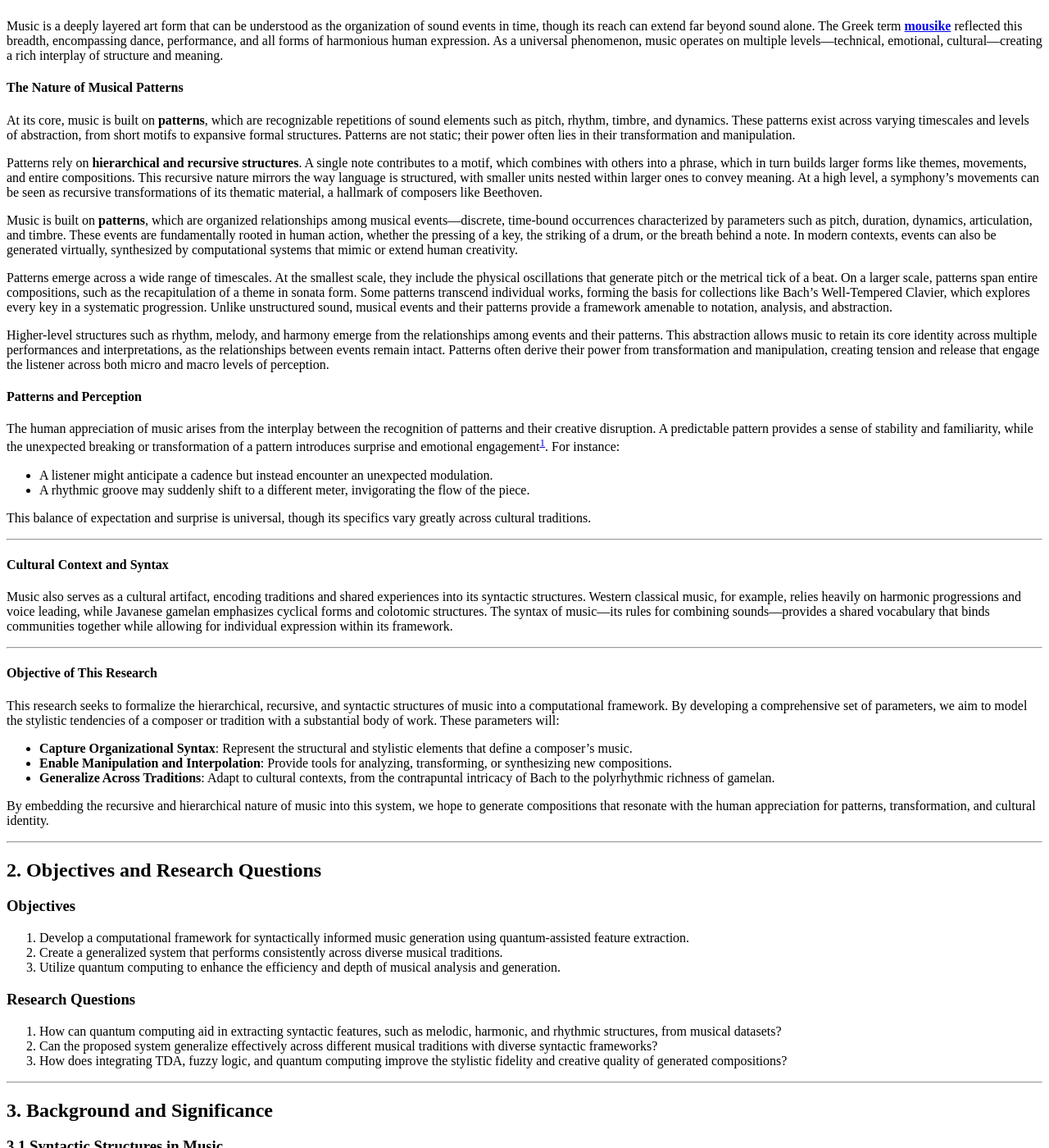
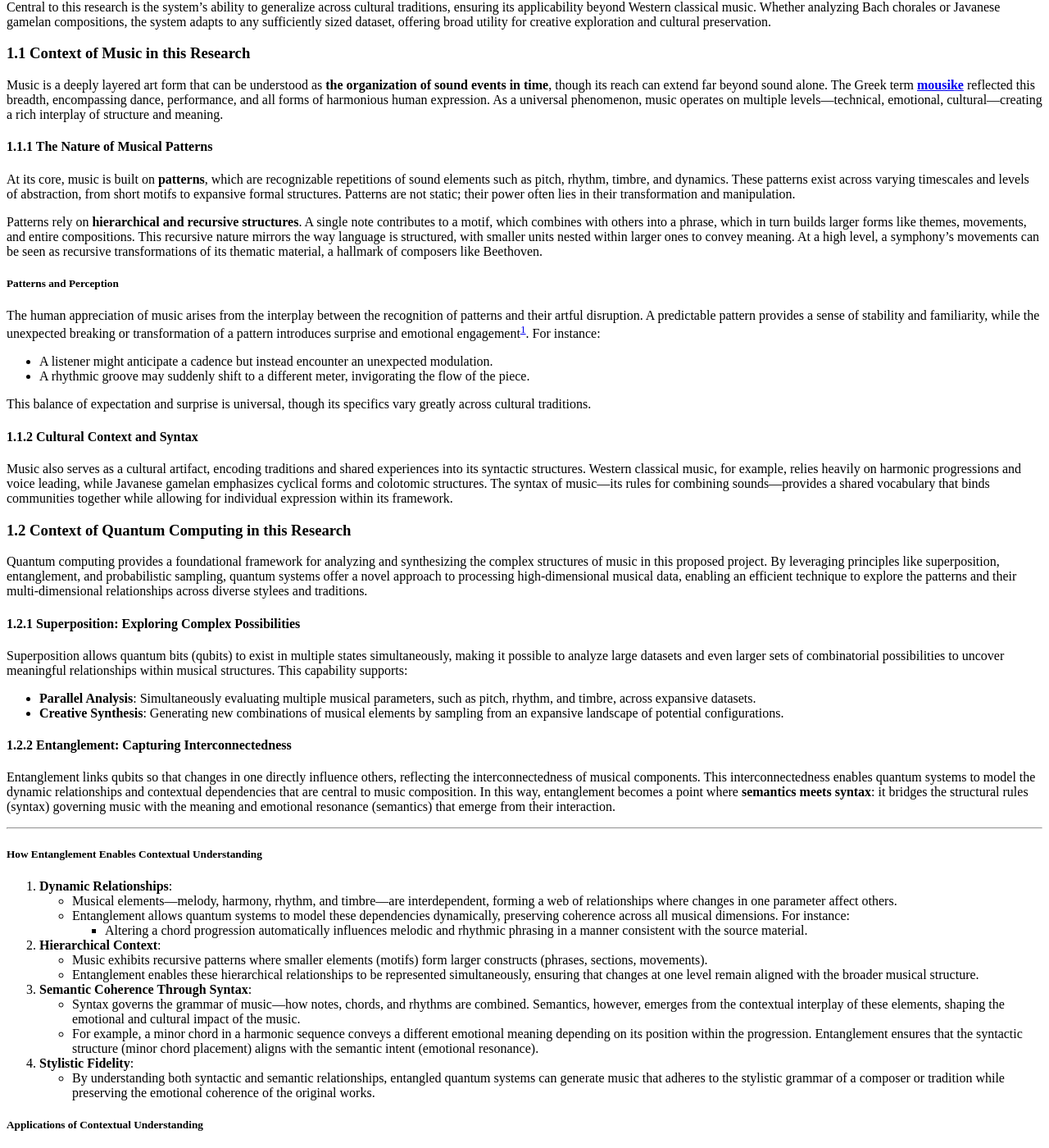
Before and after one commit to CHI-CityTech/QuantumMusic, a Jekyll site: the page built from InitialProposal.md, in a window 1280 px wide and 1400 px high, scrolled down 324 px. Shown: the whole window at 82% size. Built offline with Jekyll 4.4.1, drawn with Linux system fonts in a browser that asks for light colours; our own code applies the rules of GitHub Pages for plain Markdown files; some of the changed text lies outside the part shown.

Commit message:
Update InitialProposal.md

```diff
--- a/InitialProposal.md
+++ b/InitialProposal.md
@@ -1,43 +1,112 @@
 # **Research Proposal: Quantum and Fuzzy Logic-Driven Musical Composition with Syntactic Awareness and Cross-Cultural Applicability**
 
+Draft!  All information in this proposal is tentative, subject to further discussion and feasability.
+
+Dr. David B. Smith
+2024-11-25
+
 ## **1. Introduction**
-Music, a vibrant art form common across all human culture, is shaped by distinctive syntactic structures that define its many different styles. This research project proposes a novel system for generating derivative compositions in the style of a chosen composer, tradition, or combination thereof. By incorporating **syntactic awareness** and leveraging **quantum computing**, **fuzzy logic**, and **Topological Data Analysis (TDA)**, the system will analyze, model, and generate music with stylistic fidelity and creative flexibility.
+Music, a universal expressive art form common across all human culture, is shaped by distinctive syntactic structures that define its many different styles. This research project proposes a novel system for generating derivative compositions in the style of a chosen composer, tradition, or combination thereof. By incorporating **syntactic awareness** and leveraging **quantum computing**, **fuzzy logic**, and **Topological Data Analysis (TDA)**, the system will analyze, model, and generate music with stylistic fidelity and creative flexibility.
 
 Central to this research is the system’s ability to generalize across cultural traditions, ensuring its applicability beyond Western classical music. Whether analyzing Bach chorales or Javanese gamelan compositions, the system adapts to any sufficiently sized dataset, offering broad utility for creative exploration and cultural preservation.
 
----
+### **1.1 Context of Music in this Research**
 
-### **Context of Music in this Research**
+Music is a deeply layered art form that can be understood as **the organization of sound events in time**, though its reach can extend far beyond sound alone. The Greek term [**mousike**](https://www.jstor.org/stable/j.ctvbj7g5b.22) reflected this breadth, encompassing dance, performance, and all forms of harmonious human expression. As a universal phenomenon, music operates on multiple levels—technical, emotional, cultural—creating a rich interplay of structure and meaning.
 
-Music is a deeply layered art form that can be understood as the organization of sound events in time, though its reach can extend far beyond sound alone. The Greek term [**mousike**](https://www.jstor.org/stable/j.ctvbj7g5b.22) reflected this breadth, encompassing dance, performance, and all forms of harmonious human expression. As a universal phenomenon, music operates on multiple levels—technical, emotional, cultural—creating a rich interplay of structure and meaning.
-
-
-#### **The Nature of Musical Patterns**
+#### **1.1.1 The Nature of Musical Patterns**
 At its core, music is built on **patterns**, which are recognizable repetitions of sound elements such as pitch, rhythm, timbre, and dynamics. These patterns exist across varying timescales and levels of abstraction, from short motifs to expansive formal structures. Patterns are not static; their power often lies in their transformation and manipulation.
 
 Patterns rely on **hierarchical and recursive structures**. A single note contributes to a motif, which combines with others into a phrase, which in turn builds larger forms like themes, movements, and entire compositions. This recursive nature mirrors the way language is structured, with smaller units nested within larger ones to convey meaning. At a high level, a symphony’s movements can be seen as recursive transformations of its thematic material, a hallmark of composers like Beethoven.
 
-Music is built on **patterns**, which are organized relationships among musical events—discrete, time-bound occurrences characterized by parameters such as pitch, duration, dynamics, articulation, and timbre. These events are fundamentally rooted in human action, whether the pressing of a key, the striking of a drum, or the breath behind a note. In modern contexts, events can also be generated virtually, synthesized by computational systems that mimic or extend human creativity.
-
-Patterns emerge across a wide range of timescales. At the smallest scale, they include the physical oscillations that generate pitch or the metrical tick of a beat. On a larger scale, patterns span entire compositions, such as the recapitulation of a theme in sonata form. Some patterns transcend individual works, forming the basis for collections like Bach’s Well-Tempered Clavier, which explores every key in a systematic progression. Unlike unstructured sound, musical events and their patterns provide a framework amenable to notation, analysis, and abstraction.
-
-Higher-level structures such as rhythm, melody, and harmony emerge from the relationships among events and their patterns. This abstraction allows music to retain its core identity across multiple performances and interpretations, as the relationships between events remain intact. Patterns often derive their power from transformation and manipulation, creating tension and release that engage the listener across both micro and macro levels of perception.
-
-#### **Patterns and Perception**
-The human appreciation of music arises from the interplay between the recognition of patterns and their creative disruption. A predictable pattern provides a sense of stability and familiarity, while the unexpected breaking or transformation of a pattern introduces surprise and emotional engagement[^1]. For instance:
+##### **Patterns and Perception**
+The human appreciation of music arises from the interplay between the recognition of patterns and their artful disruption. A predictable pattern provides a sense of stability and familiarity, while the unexpected breaking or transformation of a pattern introduces surprise and emotional engagement[^1]. For instance:
 - A listener might anticipate a cadence but instead encounter an unexpected modulation.
 - A rhythmic groove may suddenly shift to a different meter, invigorating the flow of the piece.
 
 This balance of expectation and surprise is universal, though its specifics vary greatly across cultural traditions.
 
----
+#### **1.1.2 Cultural Context and Syntax**
+Music also serves as a cultural artifact, encoding traditions and shared experiences into its syntactic structures. Western classical music, for example, relies heavily on harmonic progressions and voice leading, while Javanese gamelan emphasizes cyclical forms and colotomic structures. The syntax of music—its rules for combining sounds—provides a shared vocabulary that binds communities together while allowing for individual expression within its framework.
 
-#### **Cultural Context and Syntax**
-Music also serves as a cultural artifact, encoding traditions and shared experiences into its syntactic structures. Western classical music, for example, relies heavily on harmonic progressions and voice leading, while Javanese gamelan emphasizes cyclical forms and colotomic structures. The syntax of music—its rules for combining sounds—provides a shared vocabulary that binds communities together while allowing for individual expression within its framework.
+### **1.2 Context of Quantum Computing in this Research**
+
+Quantum computing provides a foundational framework for analyzing and synthesizing the complex structures of music in this proposed project. By leveraging principles like superposition, entanglement, and probabilistic sampling, quantum systems offer a novel approach to processing high-dimensional musical data, enabling an efficient technique to explore the patterns and their multi-dimensional relationships across diverse stylees and traditions.
+
+#### **1.2.1 Superposition: Exploring Complex Possibilities**
+Superposition allows quantum bits (qubits) to exist in multiple states simultaneously, making it possible to analyze large datasets and even larger sets of combinatorial possibilities to uncover meaningful relationships within musical structures. This capability supports:
+- **Parallel Analysis**: Simultaneously evaluating multiple musical parameters, such as pitch, rhythm, and timbre, across expansive datasets.
+- **Creative Synthesis**: Generating new combinations of musical elements by sampling from an expansive landscape of potential configurations.
+
+#### **1.2.2 Entanglement: Capturing Interconnectedness**
+
+Entanglement links qubits so that changes in one directly influence others, reflecting the interconnectedness of musical components. This interconnectedness enables quantum systems to model the dynamic relationships and contextual dependencies that are central to music composition. In this way, entanglement becomes a point where **semantics meets syntax**: it bridges the structural rules (syntax) governing music with the meaning and emotional resonance (semantics) that emerge from their interaction.
 
 ---
 
-#### **Objective of This Research**
+##### **How Entanglement Enables Contextual Understanding**
+
+1. **Dynamic Relationships**:
+   - Musical elements—melody, harmony, rhythm, and timbre—are interdependent, forming a web of relationships where changes in one parameter affect others.
+   - Entanglement allows quantum systems to model these dependencies dynamically, preserving coherence across all musical dimensions. For instance:
+     - Altering a chord progression automatically influences melodic and rhythmic phrasing in a manner consistent with the source material.
+
+2. **Hierarchical Context**:
+   - Music exhibits recursive patterns where smaller elements (motifs) form larger constructs (phrases, sections, movements).
+   - Entanglement enables these hierarchical relationships to be represented simultaneously, ensuring that changes at one level remain aligned with the broader musical structure.
+
+3. **Semantic Coherence Through Syntax**:
+   - Syntax governs the grammar of music—how notes, chords, and rhythms are combined. Semantics, however, emerges from the contextual interplay of these elements, shaping the emotional and cultural impact of the music.
+   - For example, a minor chord in a harmonic sequence conveys a different emotional meaning depending on its position within the progression. Entanglement ensures that the syntactic structure (minor chord placement) aligns with the semantic intent (emotional resonance).
+
+4. **Stylistic Fidelity**:
+   - By understanding both syntactic and semantic relationships, entangled quantum systems can generate music that adheres to the stylistic grammar of a composer or tradition while preserving the emotional coherence of the original works.
+
+##### **Applications of Contextual Understanding**
+
+1. **Harmonic and Melodic Integration**:
+   - Entanglement can model how harmonic changes influence melodic contours or rhythmic phrasing, ensuring a cohesive musical narrative.
+
+2. **Thematic and Motivic Development**:
+   - Musical themes and motifs gain meaning through repetition and variation. Entanglement enables systems to understand and recreate these contextual transformations while maintaining coherence.
+
+3. **Cross-Cultural Adaptation**:
+   - Different musical traditions use syntax (rules) to encode semantics (meaning) uniquely. Entangled systems can adapt to these cultural variations, preserving the essence of the music while exploring new stylistic possibilities.
+
+##### **Why Contextual Understanding Is Essential**
+Music’s ability to resonate emotionally stems from the recursive interplay of patterns at multiple levels. By leveraging entanglement to capture the interaction of syntax and semantics, quantum systems:
+- **Preserve Musical Identity**: Generated compositions maintain coherence and stylistic fidelity to their source material.
+- **Allow for Creativity**: Subtle manipulations of syntactic rules can yield new semantic interpretations, driving innovation.
+- **Enable Deep Analysis**: Understanding the contextual interplay between elements can reveal meta-patterns that define entire styles or traditions.
+
+##### **Conclusion**
+Contextual understanding, as enabled by entanglement, bridges the structural precision of syntax with the emotional depth of semantics. This unique capability positions quantum systems as powerful tools for not only analyzing but also generating music that resonates with both the structural and expressive facets of human creativity.
+
+#### **1.2.3 Probabilistic Sampling: Embracing Variability**
+Quantum computing operates on probabilistic principles, making it well-suited for modeling the inherent variability in music. This includes:
+- **Stylistic Nuances**: Reflecting subtle variations and deviations in a composer’s style or tradition through probabilistic modeling.
+- **Dynamic Exploration**: Generating multiple interpretations or stylistic variations of a single dataset, balancing predictability and surprise.
+
+#### **1.2.4 High-Dimensional Representation: Unlocking Topological Insights**
+Music often exists in high-dimensional spaces, such as the relationships between harmonic progressions or thematic developments. Quantum systems excel at representing and analyzing these complexities through:
+- **Quantum Feature Extraction**: Identifying and modeling topological structures, such as recurring motifs and harmonic patterns.
+- **Efficient Encoding**: Compressing complex musical datasets into manageable representations without losing structural fidelity.
+
+#### **1.2.5 Generalization Across Cultures**
+Quantum computing’s adaptability allows it to model diverse musical traditions with equal depth, bridging stylistic and cultural differences. This research leverages quantum systems to:
+- **Respect Cultural Diversity**: Accurately represent the unique syntactic frameworks of traditions such as gamelan or raga alongside Western classical music.
+- **Foster Blended Creativity**: Enable hybrid compositions by integrating stylistic elements from multiple traditions into cohesive outputs.
+
+#### **1.2.6 Challenges and Considerations**
+While quantum computing presents transformative opportunities, it also faces challenges:
+- **Hardware Limitations**: Current quantum technologies are constrained by the number of qubits and coherence times, requiring algorithmic optimization.
+- **Algorithmic Development**: Translating musical syntax and creativity into quantum operations remains an evolving area of research.
+
+By situating quantum computing within this research, we unlock new possibilities for analyzing, preserving, and generating music across traditions and styles, advancing the boundaries of computational creativity and cultural understanding.
+
+---
+
+### **2. Objective of This Research**
 This research seeks to formalize the hierarchical, recursive, and syntactic structures of music into a computational framework. By developing a comprehensive set of parameters, we aim to model the stylistic tendencies of a composer or tradition with a substantial body of work. These parameters will:
 - **Capture Organizational Syntax**: Represent the structural and stylistic elements that define a composer’s music.
 - **Enable Manipulation and Interpolation**: Provide tools for analyzing, transforming, or synthesizing new compositions.
@@ -45,17 +114,12 @@
 
 By embedding the recursive and hierarchical nature of music into this system, we hope to generate compositions that resonate with the human appreciation for patterns, transformation, and cultural identity.
 
-
----
-
-## **2. Objectives and Research Questions**
-
-### **Objectives**
+### **2.1 Objectives**
 1. Develop a computational framework for syntactically informed music generation using quantum-assisted feature extraction.
 2. Create a generalized system that performs consistently across diverse musical traditions.
 3. Utilize quantum computing to enhance the efficiency and depth of musical analysis and generation.
 
-### **Research Questions**
+### **2.2 Research Questions**
 1. How can quantum computing aid in extracting syntactic features, such as melodic, harmonic, and rhythmic structures, from musical datasets?
 2. Can the proposed system generalize effectively across different musical traditions with diverse syntactic frameworks?
 3. How does integrating TDA, fuzzy logic, and quantum computing improve the stylistic fidelity and creative quality of generated compositions?
@@ -148,22 +212,19 @@
 
 ---
 
-Let me know if you need further refinements! This should be ready for inclusion in a document or repository.
-
----
-
 ## **5. Expected Outcomes**
-1. **Syntactic Fidelity:** A system capable of generating compositions with nuanced syntactic awareness.
-2. **Generalizability:** A universal framework adaptable to diverse musical traditions and datasets.
-3. **Quantum-Assisted Insights:** Novel methods for extracting and modeling musical features using quantum computing.
-4. **Cultural Relevance:** Tools for preserving and exploring non-Western musical traditions.
+1. **5.1 Syntactic Fidelity:** A system capable of generating compositions with nuanced syntactic awareness.
+2. **5.2 Generalizability:** A universal framework adaptable to diverse musical traditions and datasets.
+3. **5.3 Quantum-Assisted Insights:** Novel methods for extracting and modeling musical features using quantum computing.
+4. **5.4 Integration of multiple computational tools** Use of other techniques such as Fuzzy Logic and TDA.
+5. **5.4 Cultural Relevance:** Tools for preserving and exploring non-Western musical traditions.
 
 ---
 
 ## **6. Ethical Considerations**
-1. **Cultural Sensitivity:** Ensure datasets are curated responsibly, respecting the origins and contexts of non-Western traditions.
-2. **Copyright and Authorship:** Clearly identify generated works as derivative and AI-assisted.
-3. **Transparency:** Document processes and limitations, ensuring users understand the system’s workings.
+1. **6.1 Cultural Sensitivity:** Ensure datasets are curated responsibly, respecting the origins and contexts of non-Western traditions.
+2. **6.2 Copyright and Authorship:** Clearly identify generated works as derivative and AI-assisted.
+3. **6.3 Transparency:** Document processes and limitations, ensuring users understand the system’s workings.
 
 ---
 
```
